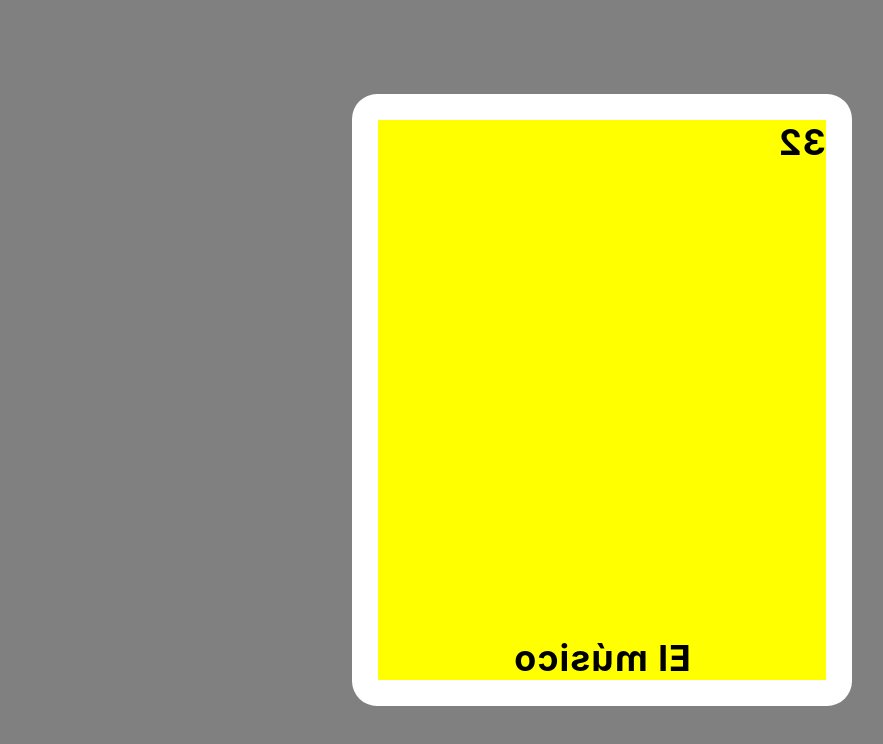
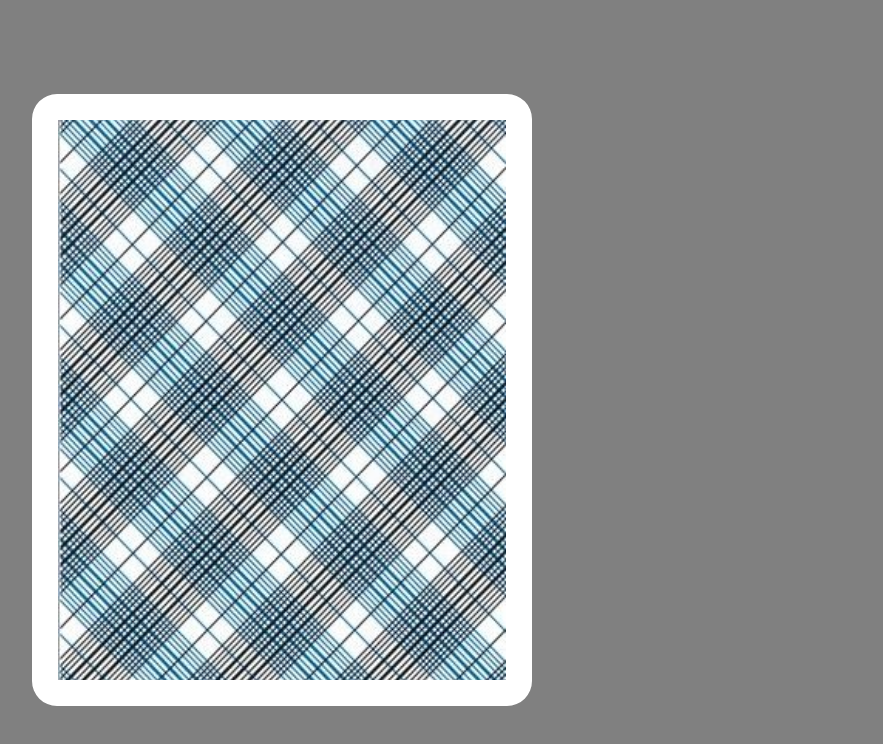
Before and after one commit to Iannacus/loteriaMexicana, a React (Create React App) app: page / in a window 1280 px wide. Shown: the top 744 px of the page, without its empty margins (38-921 px from the left). Built offline with nearby package versions, Linux system fonts and the light colour scheme.

Commit message:
se quita animación de volteo y se agrega pila de cartas que se sacaron

```diff
--- a/src/App.css
+++ b/src/App.css
@@ -6,3 +6,16 @@
   display: flex;
   justify-content: flex-start;
 }
+
+.space {
+  width: 50%;
+}
+
+@keyframes travel {
+  50%{
+    right: 0%;
+  }
+  100%{
+    right: 150%;
+  }
+}
--- a/src/App.js
+++ b/src/App.js
@@ -6,17 +6,30 @@
 function App() {
 
   const [arrayIndex, setArrayIndex] = useState(0);
+  const [arrayUsedIndex, setArrayUsedIndex] = useState(0);
   const [shuffleDeck, setShuffleDeck] = useState([]);
+  const [usedCards, setUsedCards] = useState([]);
   const [showCards, setShowCards] = useState(false);
+  const [showUsedCards, setShowUsedCards] = useState(false);
 
 
   const updateCard = () => {
     console.log('actualizando a: ', arrayIndex + 1);
-    if(arrayIndex <= 52)
+    if(arrayIndex <= 52){
+      setUsedCards([...usedCards, shuffleDeck[arrayIndex]]);
       setArrayIndex(Number(arrayIndex) + 1);
+    }
     else
       setShowCards(false);
   }
+
+  useEffect(() => {
+    console.log(usedCards.length);
+    if(usedCards.length > 0) {
+      setShowUsedCards(true);
+      setArrayUsedIndex(usedCards.length - 1);
+    }
+  }, [usedCards])
 
   const getRandom = (cardsRemaining) => {
     return Math.trunc(Math.random() * cardsRemaining - 1);
@@ -42,6 +55,7 @@
 
   return (
     <div className="App">
+      <div className="space">
         {showCards
           ? <Card
               number={shuffleDeck[arrayIndex].number}
@@ -51,6 +65,19 @@
           : null
         }
       </div>
+      <div className="space">
+        {showUsedCards
+          ? <Card
+              number={usedCards[arrayUsedIndex].number}
+              name={usedCards[arrayUsedIndex].name}
+              next={updateCard}
+              used
+            />
+          : null
+        }
+      </div>
+
+    </div>
   );
 }
 
--- a/src/components/Card.js
+++ b/src/components/Card.js
@@ -27,12 +27,12 @@
   display: flex;
   flex-direction: column;
   justify-content: space-between;
-
+  animation: ${(props) => props.anim};
 `;
 
 const FrontContent = styled.div`
   position: absolute;
-  transform: rotateY(180deg);
+  /*transform: rotateY(180deg);*/
   background-color: yellow;
   width: 100%;
   height: 100%;
@@ -53,7 +53,7 @@
 `;
 
 const CardText = styled.p`
-transition: 1s ease-in-out;
+  transition: 1s ease-in-out;
   letter-spacing: 1px;
   margin: 0;
   font-size: 36px;
@@ -63,31 +63,31 @@
 
 
 
-const Card = ({ number, name, next }) => {
+const Card = ({ number, name, next, used }) => {
 
   const [activate, setActivate] = useState('');
+  const [anim, setAnim] = useState('')
 
-  const flipCard = () => {
+  /*const flipCard = () => {
     console.log('activando')
     setActivate('rotateY(180deg)');
-  }
+    setAnim('travel 3s ease');
+  }*/
 
   return (
     <CardContainer trans={activate}>
-      <CardContent
+      <CardContent anim={anim}
         onClick={() =>
           {
-            flipCard();
             next();
-
           }
         }
       >
-        <BackContent></BackContent>
-        <FrontContent>
+        {used ? null : <BackContent />}
+        {used ? (<FrontContent>
           <CardText>{number}</CardText>
           <CardText align="center">{name}</CardText>
-        </FrontContent>
+        </FrontContent>) : null}
       </CardContent>
     </CardContainer>
   )
```
Lines whose indentation alone changed are shown as unchanged.
